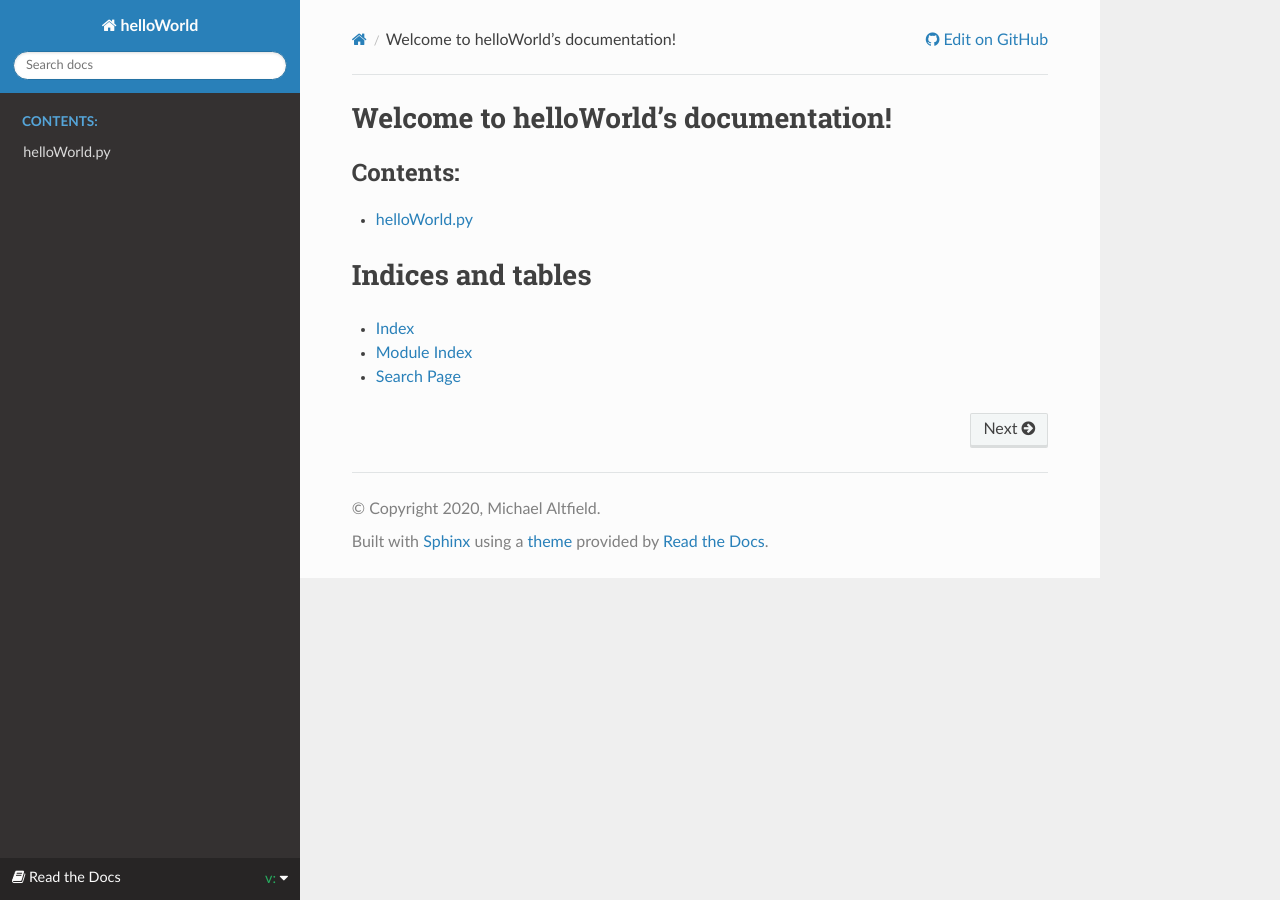
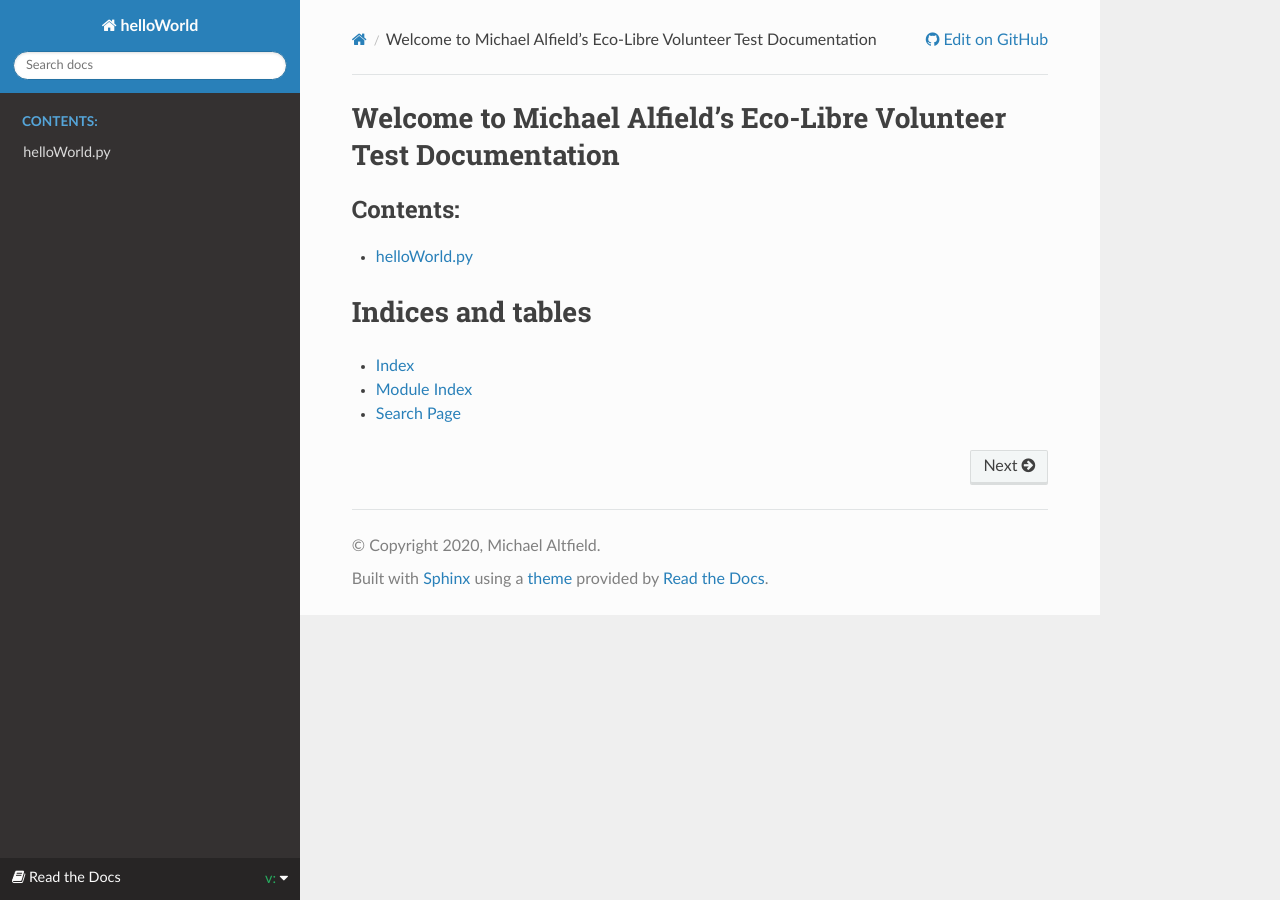
Before and after one commit to maltfield/eco-libre-volunteer-test, a Sphinx documentation site: the page built from docs/index.rst, in a window 1280 px wide. Built offline with Sphinx 7.4.7 and the Read the Docs theme 3.1.0, drawn with Linux system fonts in a browser that asks for light colours; the version number could not be read and is left out.

```diff
--- a/docs/index.rst
+++ b/docs/index.rst
@@ -3,8 +3,8 @@
    You can adapt this file completely to your liking, but it should at least
    contain the root `toctree` directive.
 
-Welcome to helloWorld's documentation!
-======================================
+Welcome to Michael Alfield's Eco-Libre Volunteer Test Documentation
+===================================================================
 
 .. toctree::
    :maxdepth: 2
```
